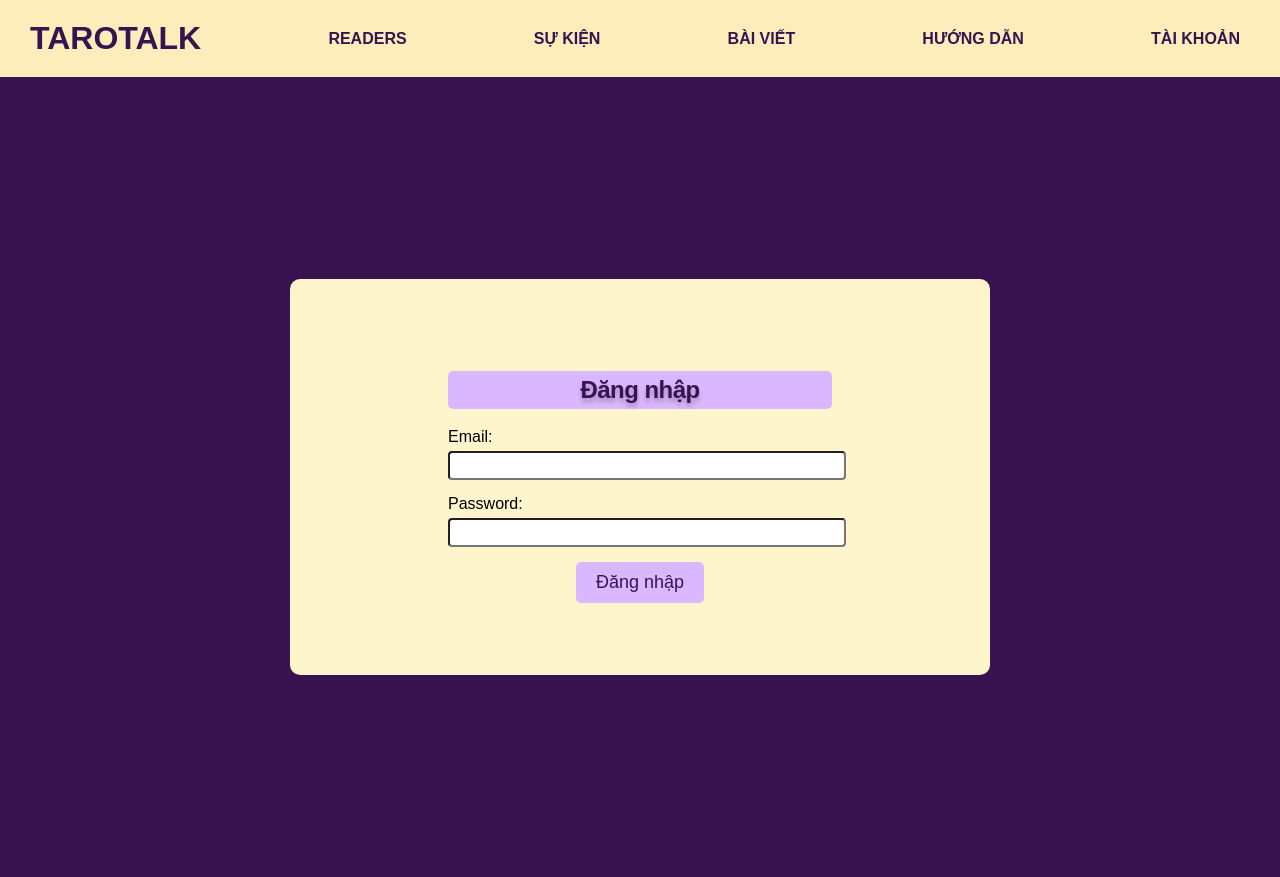
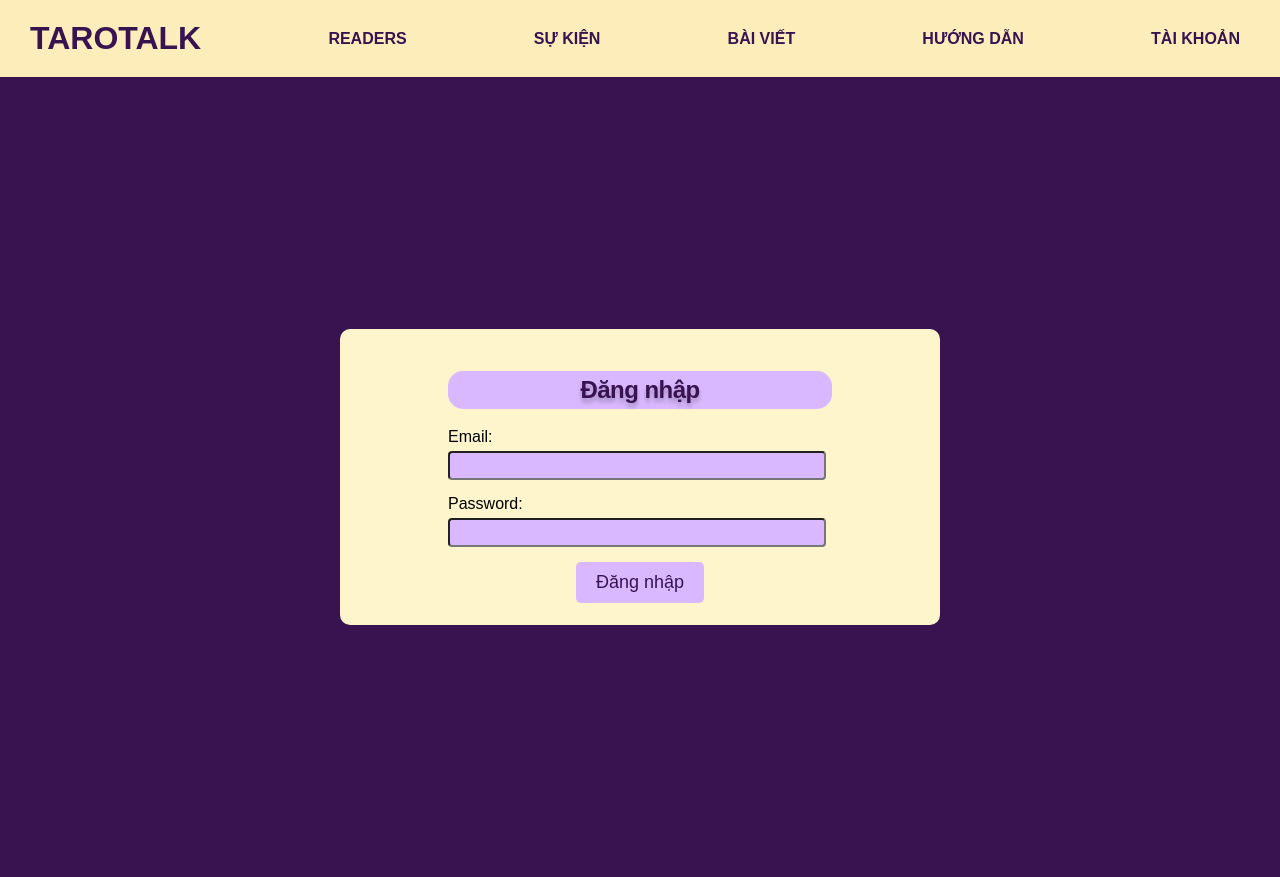
Before and after one commit to tanpham380/Tarotalk, a Django app: page / in a window 1280 px wide. Run offline with Django 4.2, Linux system fonts and the light colour scheme.

Commit message:
Final Login Page

```diff
--- a/Tarot/static/css/styles.css
+++ b/Tarot/static/css/styles.css
@@ -1,9 +1,11 @@
 /* styles.css */
+/* Base Page Css*/
 body {
     margin: 0;
     padding: 0;
     font-family: Arial, sans-serif;
     background-color: #391250;
+    overflow: hidden;
   }
 
   header {
@@ -48,15 +50,17 @@ body {
     justify-content: center;
     align-items: center;
     height: 100vh;
-    border-radius: 10px; /* Rounded corners for the container */
-
+    border-radius: 10px;
+    margin-top: auto;
+    margin-bottom: auto;
   }
 
+
   .login-box {
-    width : 30%;
+    width: 30%;
     height: auto;
     padding: 10px;
-    border-radius: 10px; /* Rounded corners for the login box */
+    border-radius: 10px;
     text-align: center;
     position: relative;
   }
@@ -66,8 +70,8 @@ body {
     display: block;
     background-color: #FFF5CC;
     border-radius: 10px;
-    width: 700px;
-    height: 396px;
+    width: 600px;
+    height: 296px;
     position: absolute;
     top: 50%;
     left: 50%;
@@ -78,33 +82,33 @@ body {
   .form-group {
     margin-bottom: 15px;
     text-align: left;
+  }
 
-  }
   .login-title {
     background-color: #D9B8FF;
-    /* or 54px */
     text-align: center;
     letter-spacing: -0.022em;
     color: #391250;
     border: none;
-    border-radius: 5px;
+    border-radius: 15px;
     padding: 5px 0;
     text-shadow: 0px 4px 4px rgba(0, 0, 0, 0.25);
   }
+
   .form-group label {
     display: block;
     font-family: Montserrat, sans-serif;
     margin-bottom: 5px;
-
   }
 
   .form-group input {
-    width: 100%;
+    width: calc(100% - 20px); /* Trừ đi 20px để làm cho input ngắn hơn 20px để tránh che phủ biên của .login-title */
     padding: 5px;
-    border-radius: 4px; /* Rounded corners for the input fields */
+    border-radius: 4px;
     color: #E3CFFF;
+    background-color: #D9B8FF;
+  }
 
-  }
 
   .login-button {
     background-color: #D9B8FF;
--- a/Tarot/templates/base.html
+++ b/Tarot/templates/base.html
@@ -4,7 +4,7 @@
 <head>
     <meta charset="UTF-8">
     <link rel="stylesheet" type="text/css" href="{% static 'css/styles.css' %}">
-        <title>Document</title>
+    <title>{% block title %}Document{% endblock %}</title>
 </head>
 <body>
     <header>
@@ -23,5 +23,4 @@
         {% block content %}{% endblock %}
     </div>
 </body>
-
 </html>
--- a/Tarot/templates/login_page.html
+++ b/Tarot/templates/login_page.html
@@ -1,6 +1,6 @@
 {% extends "base.html" %}
 {% load static %}
-<link rel="stylesheet" type="text/css" href="{% static 'css/styles.css' %}">
+{% block title %}Đăng nhập{% endblock %}
 {% block content %}
     <div class="container">
         <div class="login-box">
```
Lines whose indentation alone changed are shown as unchanged.
